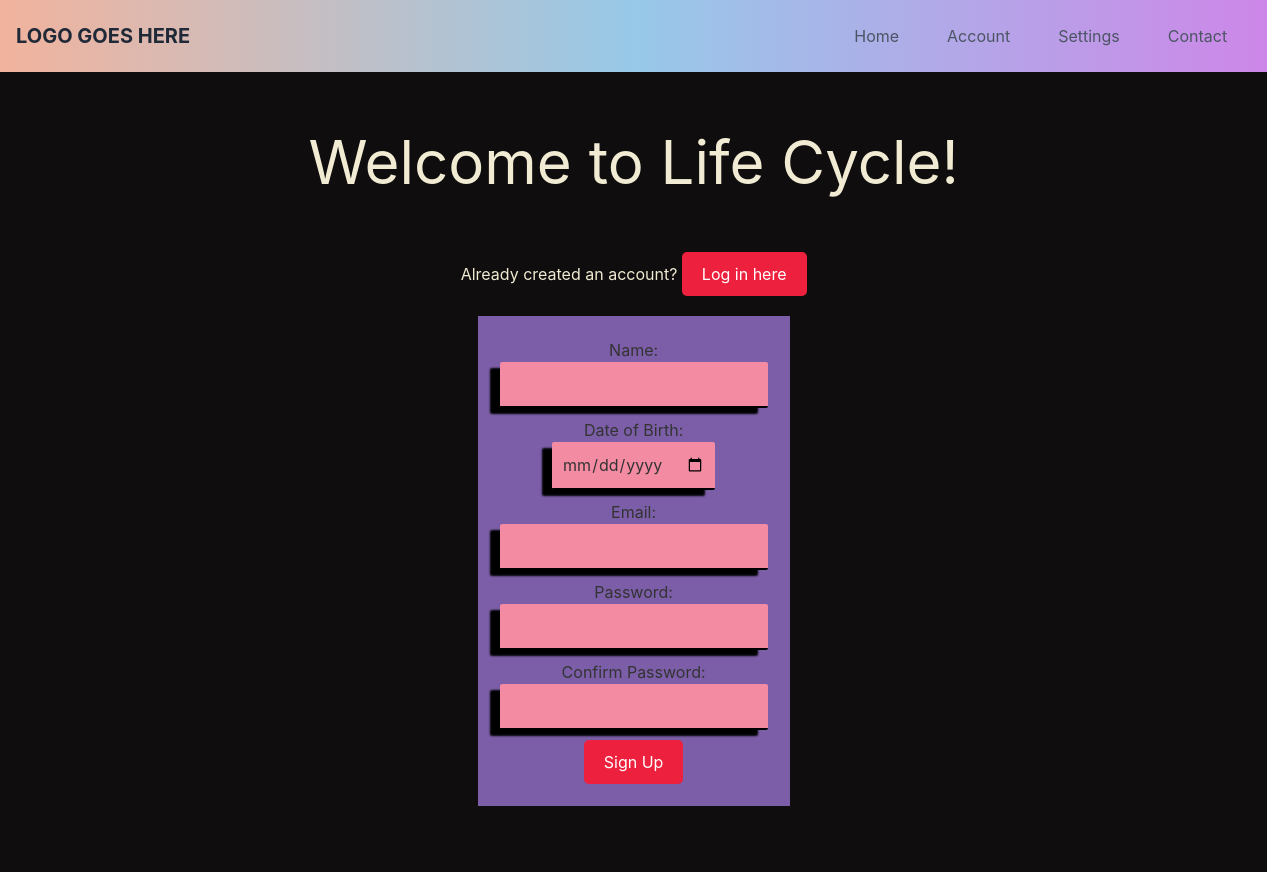
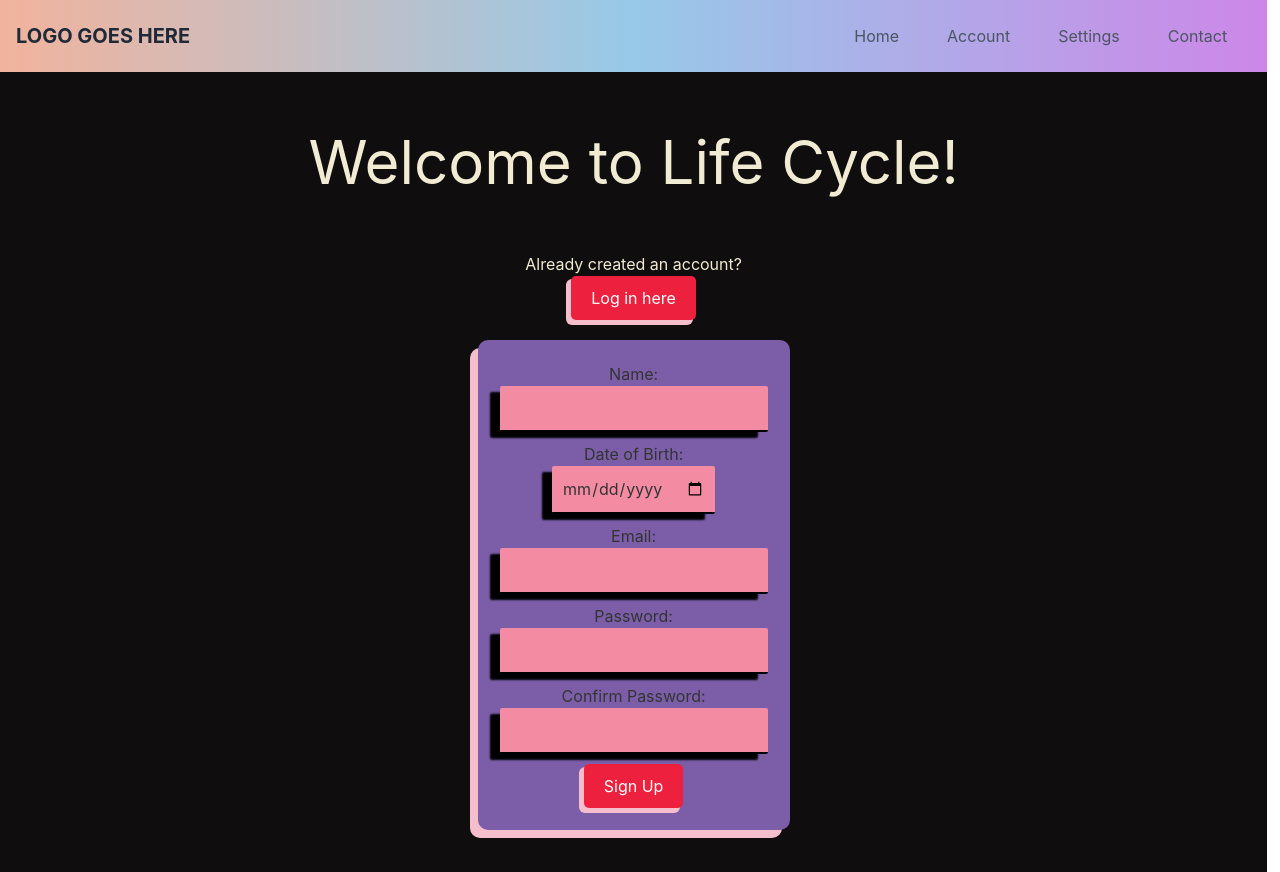
Before and after one commit to wfreemansmith/life-cycle-app, a Svelte app: page / in a window 1280 px wide. Both pictures are taken after a click on the button "Sign up here". Built offline with nearby package versions, Linux system fonts and the light colour scheme; no server answers.

Commit message:
final changes

```diff
--- a/src/components/Login.svelte
+++ b/src/components/Login.svelte
@@ -83,10 +83,10 @@
 
   {#if isSignIn}
     <p>
-      Already created an account? <button on:click={toggleForm}
-        >Log in here</button
-      >
+      Already created an account?
+
     </p>
+    <button on:click={toggleForm}>Log in here</button>
     <form class="form-signup" on:submit={handleSubmit}>
       <label>
         Name:
@@ -112,8 +112,9 @@
     </form>
   {:else}
     <p>
-      Don't have an account? <button on:click={toggleForm}>Sign up here</button>
+      Don't have an account?
     </p>
+      <button on:click={toggleForm}>Sign up here</button>
     <form class="form-signin" on:submit={handleSubmit}>
       <label>
         Username:
@@ -142,6 +143,8 @@
     margin-top: 20px;
     height: fit-content;
     background-color: #7b5ea7;
+    border-radius: 10px;
+    box-shadow: -8px 8px #F5BECC
   }
 
   label {
@@ -167,6 +170,8 @@
     border-radius: 5px;
     font-size: 16px;
     cursor: pointer;
+    box-shadow: -4px 4px 0px 1px
+    #F5BECC;
   }
 
   img {
```
